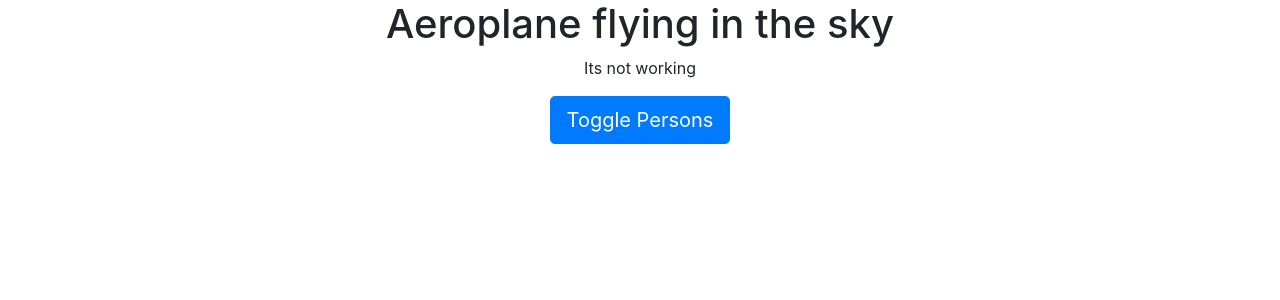
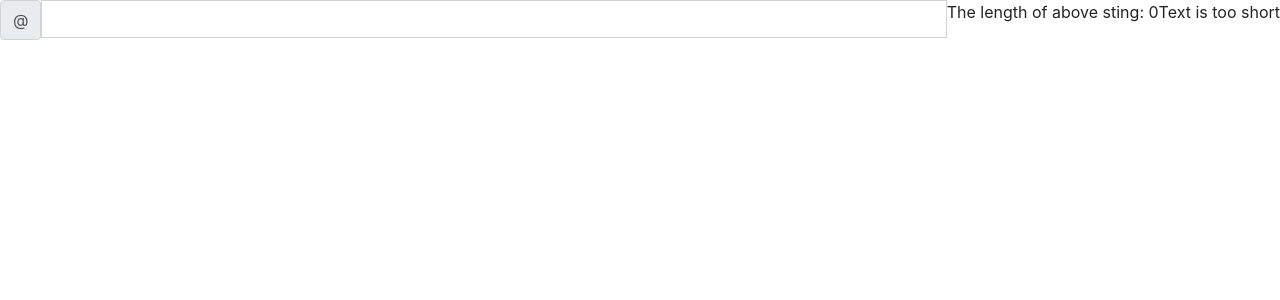
Before and after one commit to nitinda/react-complete-tutorial-training, a React (Create React App) app: page / in a window 1280 px wide. Shown: the top 300 px of the page. Built offline with nearby package versions, Linux system fonts and the light colour scheme.

Commit message:
Added code

```diff
--- a/src/App.js
+++ b/src/App.js
@@ -1,80 +1,52 @@
-// import React, { useState } from "react";
 import React, { Component } from "react";
 import "./App.css";
-import Person from "./Person/Person";
-
-import 'bootstrap/dist/css/bootstrap.min.css';
+import Validation from "./Validation/Validation";
+import "bootstrap/dist/css/bootstrap.css";
+import Char from "./Char/Char";
 
 class App extends Component {
   state = {
-    persons: [
-      { id: '1', name: "Kuttus",age: 5, },
-      { id: '2', name: "Kunjus",age: 0, },
-      { id: '3', name: "Puttus",age: 110,},
-    ],
-    showPersons: false
+    userInput: "",
   };
 
-  togglePersonsHandler = () => {
-    const doesShow = this.state.showPersons
-    this.setState({showPersons: !doesShow})
+  inputChnagedHandler = (event) => {
+    this.setState({ userInput: event.target.value });
   };
 
-  deletePersonsHandler = (personIndex) => {
-    // const persons = this.state.persons.slice();
-    const persons = [...this.state.persons]
-    persons.splice(personIndex,1);
-    this.setState({persons: persons});
-  };
-
-  nameChangeHandler = (event, id) => {
-
-    const  personIndex = this.state.persons.findIndex(p => {
-      return p.id === id
-    })
-
-    const person = {
-      ...this.state.persons[personIndex]
-    }
-
-    person.name = event.target.value
-
-    const persons = [...this.state.persons]
-    persons[personIndex] = person
-
-    this.setState({ persons: persons});
+  deleteCharHandler = (index) => {
+    const text = this.state.userInput.split('')
+    text.splice(index,1)
+    const updatedText = text.join('')
+    this.setState({userInput: updatedText})
   };
 
   render() {
-    let persons = null;
-
-    if (this.state.showPersons) {
-      persons = (
-        <div>
-          {this.state.persons.map((person,index) => {
-            return <Person
-            key={person.id}
-            click={() => this.deletePersonsHandler(index)}
-            name={person.name}
-            age={person.age}
-            changed={(event) => this.nameChangeHandler(event,person.id)} />
-          })}
-        </div>
-      )
-    }
-
+    const charList = this.state.userInput.split("").map((ch, index) => {
+      return (
+        <Char
+          character={ch}
+          key={index}
+          clicked={() => this.deleteCharHandler(index)}
+        />
+      );
+    });
     return (
-      <div className="App">
-        <h1>Aeroplane flying in the sky</h1>
-        <p>Its not working</p>
-        <button
-          type="button"
-          className="btn btn-primary btn-lg"
-          onClick={this.togglePersonsHandler}
-        >
-          Toggle Persons
-        </button>
-          {persons}
+      <div className="input-group mb-3">
+        <span className="input-group-text" id="basic-addon1">
+          @
+        </span>
+        <input
+          className="form-control"
+          type="text"
+          onChange={this.inputChnagedHandler}
+          value={this.state.userInput}
+        />
+        <br />
+        <p className="text-center">
+          The length of above sting: {this.state.userInput.length}
+        </p>
+        <Validation inputValue={this.state.userInput.length} />
+        {charList}
       </div>
     );
   }
--- /dev/null
+++ b/src/Char/Char.js
@@ -0,0 +1,19 @@
+import React from 'react'
+
+const char = (props) => {
+    const style = {
+        display: 'inline-block',
+        padding: '16px',
+        margin: '16px',
+        bordar: '1px solid black',
+        textAlign: 'center'
+    }
+
+    return (
+        <div style={style} onClick={props.clicked}>
+            {props.character}
+        </div>
+    )
+}
+
+export default char
--- /dev/null
+++ b/src/Validation/Validation.jsx
@@ -0,0 +1,16 @@
+import React, { Component } from "react";
+
+
+const validation = (props) => {
+    let validationMessage = "Text is long enough"
+    if (props.inputValue <=5){
+        validationMessage="Text is too short"
+    }
+    return(
+        <div>
+            <p>{validationMessage}</p>
+        </div>
+    )
+}
+
+export default validation
```
